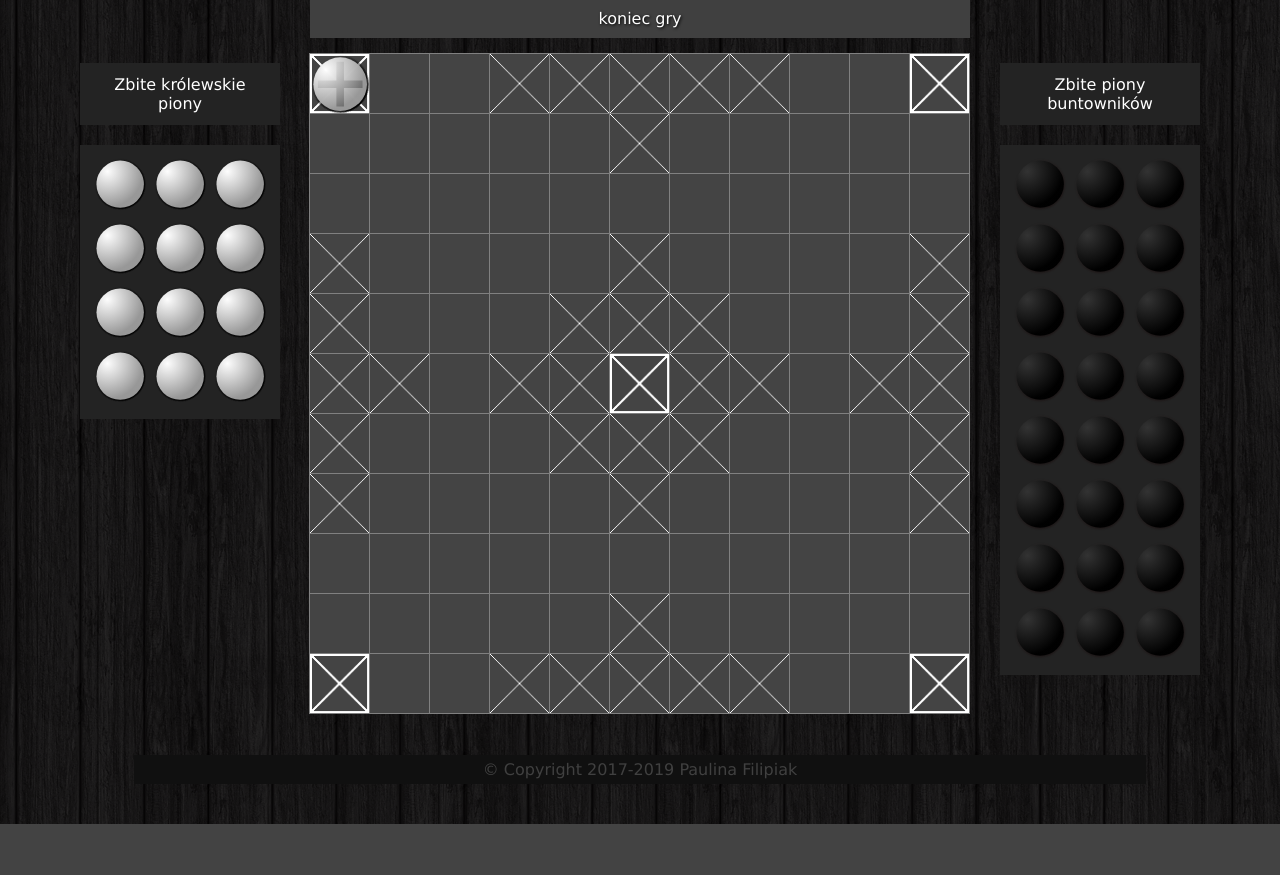
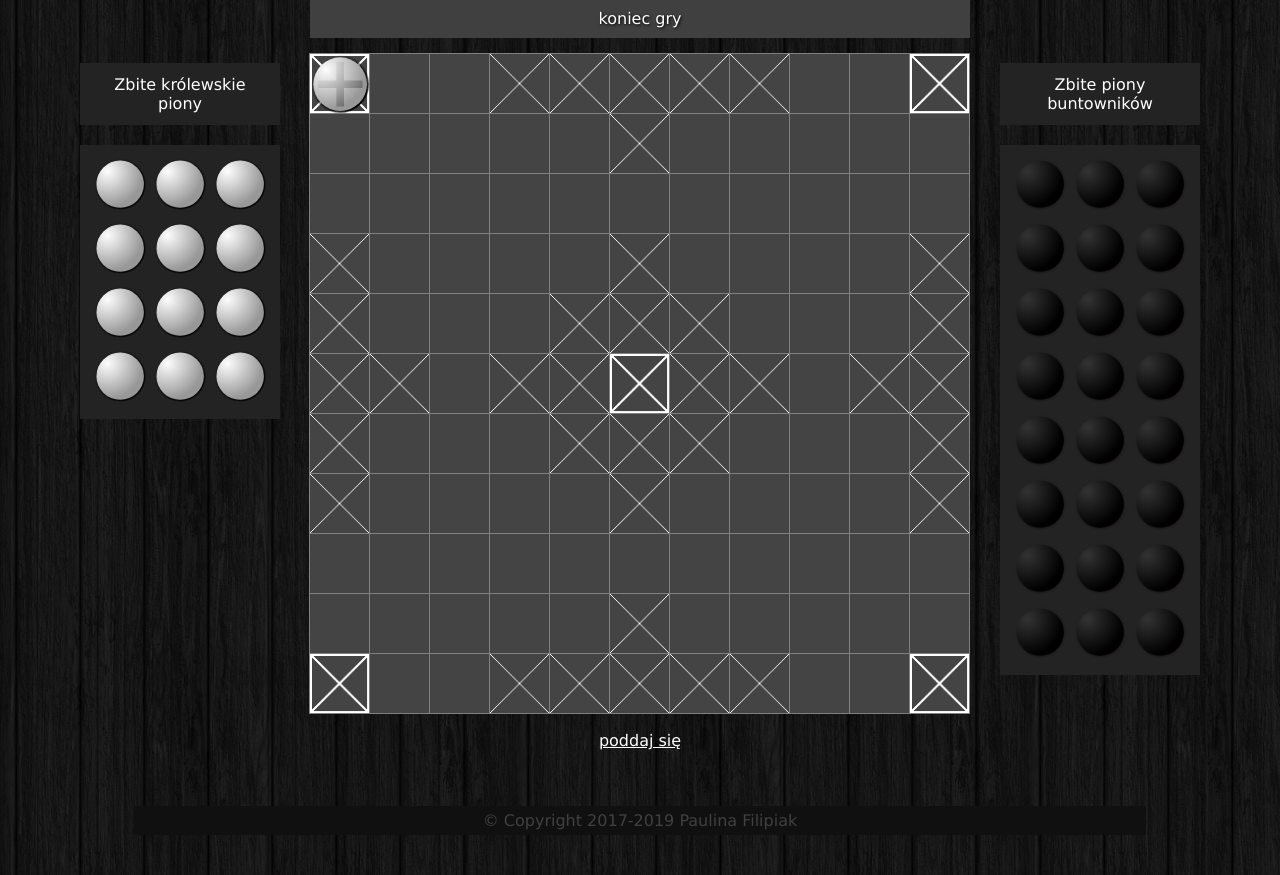
Before and after one commit to CodeSquirrelPL/hnefatafl, a PHP site: page /hnefatafl/game.php?game=1 in a window 1280 px wide. Shown: the part 329-1204 px from the top of the page. Before the commit the page ends 1153 px from the top, so only its background shows below. Run offline with PHP 8.4, Linux system fonts and the light colour scheme; the visitor is signed in with stand-in values (Sample User, id 1); tables that the repository leaves empty or names only in its code hold one stand-in row (values such as "Sample post"); data that the repository does not hold is empty.

Commit message:
Wyśrodkowanie przycisku "poddaj się" i treści w userbarze

```diff
--- a/css/main.css
+++ b/css/main.css
@@ -72,6 +72,7 @@ li
 	text-align: center;
 	display: flex;
 	flex-wrap: wrap;
+	justify-content: center;
 	background-color: #303030;
 }
 
--- a/css/maxi.css
+++ b/css/maxi.css
@@ -72,10 +72,9 @@
 	{
 		margin: auto;
 		margin-top: 20px;
-		padding: auto;
 		text-align: center;
 		grid-template-columns: auto 660px auto;
-		grid-template-rows:    repeat(2, auto);
+		grid-template-rows:    repeat(3, auto);
 		grid-template-areas: "player player player" "white board black";
 	}
 
@@ -140,3 +139,7 @@
 		margin-right: 10%;
 		margin-left: 10%;
 	}
+
+	#surrender	{
+	grid-column: 2 / span 1;
+}
--- a/game.php
+++ b/game.php
@@ -203,7 +203,9 @@ else echo '<body>';
 		</div>
 	</div>
 
-</div>
+	<p id="surrender"><a href="" id="surrender__button" class="button">poddaj się</a></p>
+
+	</div>
 
 	<footer>© Copyright 2017-2019 Paulina Filipiak</footer>
 
```
Also changed, not shown: js/game_ajax.js (+2 -6 lines).
